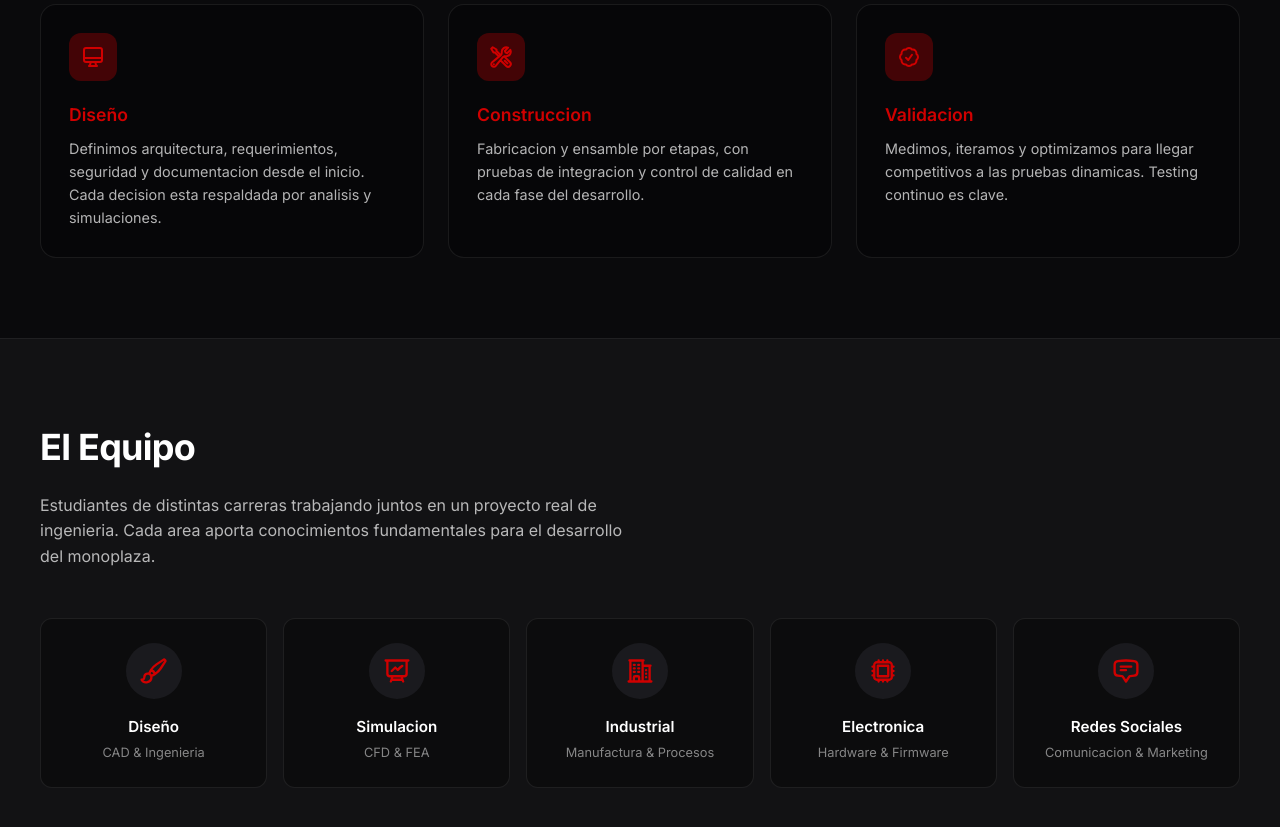
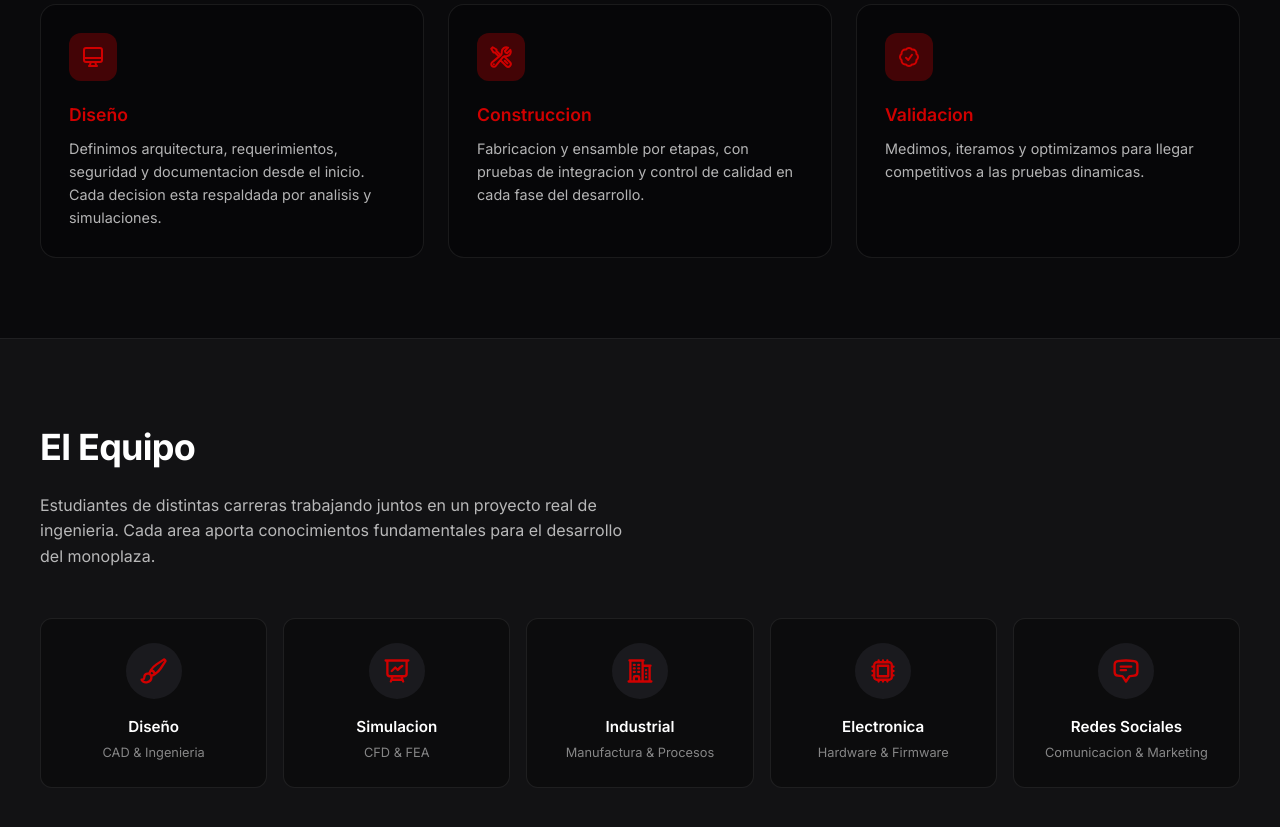
Before and after one commit to MGAzario/mgazario.github.io, a plain HTML site: page index.html in a window 1280 px wide. Shown: the part 1100-1927 px from the top of the page. Drawn offline with Linux system fonts and the light colour scheme.

Commit message:
Remove line about continuous testing

```diff
--- a/index.html
+++ b/index.html
@@ -857,7 +857,6 @@
             <h3 class="pillar__title">Validacion</h3>
             <p class="pillar__text">
               Medimos, iteramos y optimizamos para llegar competitivos a las pruebas dinamicas.
-              Testing continuo es clave.
             </p>
           </article>
         </div>
```
